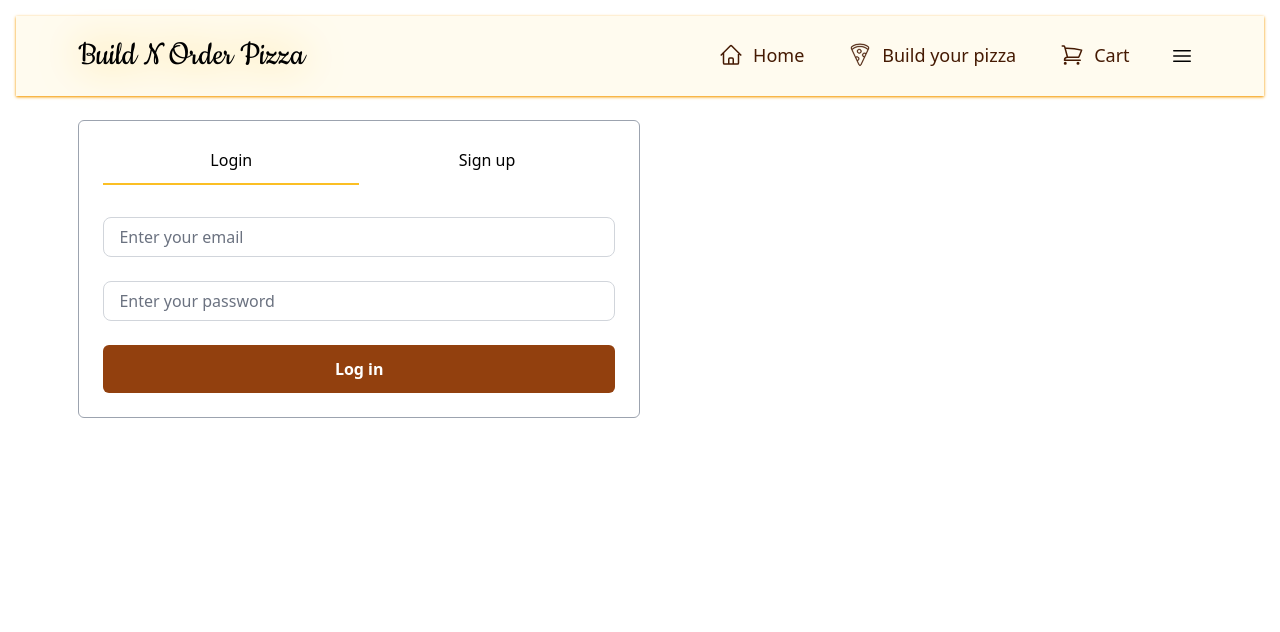
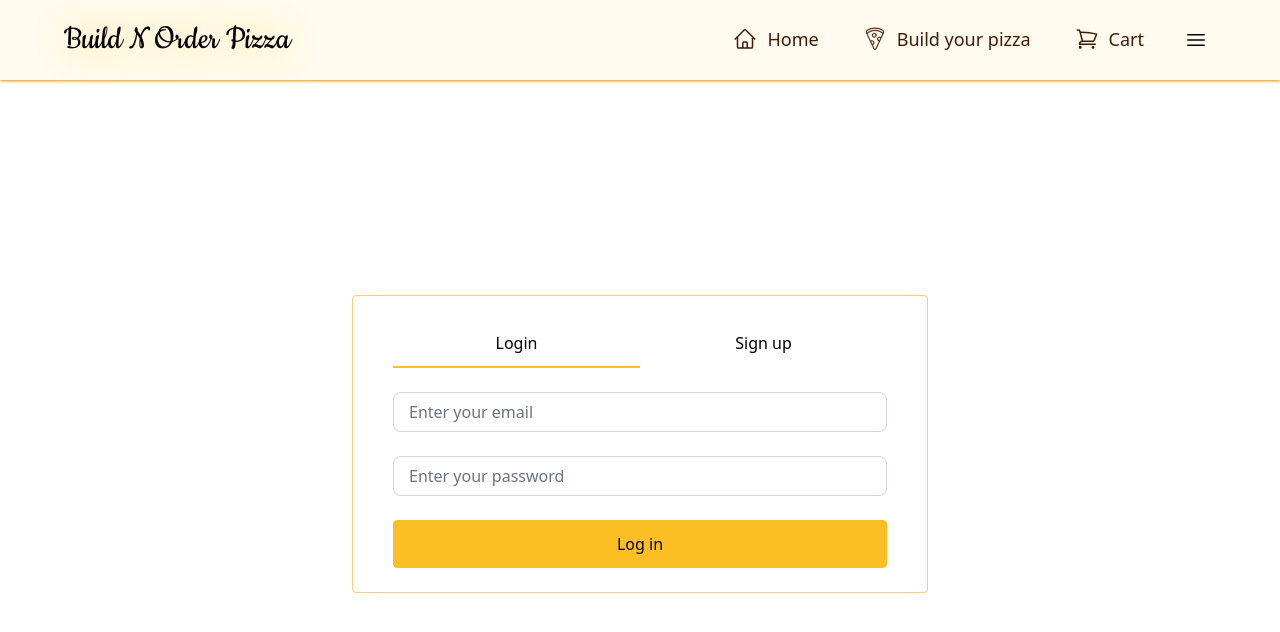
Before and after one commit to AkritiGhosh/BuildNOrderPizza-Frontend, a React (Vite) app: page /auth in a window 1280 px wide. Shown: the top 632 px of the page. Built offline with nearby package versions, Linux system fonts and the light colour scheme.

Commit message:
Auth page and Profile page, same layout

```diff
--- a/src/components/common/button/Button.tsx
+++ b/src/components/common/button/Button.tsx
@@ -32,7 +32,7 @@ const Button = ({
   return (
     <button
       {...props}
-      className={`relative w-auto ${btnSize} flex items-center border rounded hover:shadow hover:shadow-amber-200 dark:hover:shadow-slate-300 font-medium hover:font-semibold text-black dark:text-white ${style}  ${className}`}
+      className={`relative w-auto ${btnSize} flex items-center justify-center border rounded hover:shadow hover:shadow-amber-200 dark:hover:shadow-slate-300 font-medium hover:font-semibold text-black dark:text-white ${style}  ${className}`}
     >
       {children}
     </button>
--- a/src/components/user/authPage/Login.tsx
+++ b/src/components/user/authPage/Login.tsx
@@ -1,5 +1,6 @@
 import React, { useState } from "react";
 import FloatingLabelInput from "../../common/FloatingLabelInput";
+import Button from "../../common/button/Button";
 
 const Login = () => {
   const [email, setEmail] = useState("");
@@ -23,9 +24,9 @@ const Login = () => {
         value={pwd}
         setValue={setPwd}
       />
-      <button className="w-auto h-12 py-2 px-4 rounded-md text-base bg-amber-800 text-white font-bold hover:bg-amber-700">
+      <Button onClick={() => {}} type="filled" size="lg">
         Log in
-      </button>
+      </Button>
     </div>
   );
 };
--- a/src/components/user/authPage/Register.tsx
+++ b/src/components/user/authPage/Register.tsx
@@ -1,7 +1,10 @@
-import React, { useState } from "react";
+import { useState } from "react";
 import FloatingLabelInput from "../../common/FloatingLabelInput";
+import Button from "../../common/button/Button";
+import { useNavigate } from "react-router-dom";
 
 const Register = () => {
+  const nav = useNavigate();
   const [email, setEmail] = useState("");
   const [pwd, setPwd] = useState("");
   const [confirmPwd, setConfirmPwd] = useState("");
@@ -31,9 +34,9 @@ const Register = () => {
         value={confirmPwd}
         setValue={setConfirmPwd}
       />
-      <button className="w-auto h-12 py-2 px-4 rounded-md text-base bg-amber-800 text-white font-bold hover:bg-amber-700">
+      <Button onClick={() => {nav('/1/edit-profile')}} type="filled" size="lg">
         Create profile
-      </button>
+      </Button>
     </div>
   );
 };
--- a/src/layout/FormLayout.tsx
+++ b/src/layout/FormLayout.tsx
@@ -0,0 +1,13 @@
+import { ReactElement } from "react";
+
+const FormLayout = ({ children }: { children: ReactElement | string }) => {
+  return (
+    <div className="w-full min-h-full sm:w-2/3 md:w-1/2 mx-auto flex items-center">
+      <div className="w-full border rounded border-amber-500/50 dark:border-slate-500/50 py-6 px-4 md:px-6 lg:px-10  flex flex-col items-start justify-center gap-4">
+        {children}
+      </div>
+    </div>
+  );
+};
+
+export default FormLayout;
--- a/src/page/consumer/CreateProfile.tsx
+++ b/src/page/consumer/CreateProfile.tsx
@@ -3,6 +3,7 @@ import Heading from "../../components/common/Heading";
 import FloatingLabelInput from "../../components/common/FloatingLabelInput";
 import { UserProfile } from "../../lib/type";
 import PageLayout from "../../layout/PageLayout";
+import FormLayout from "../../layout/FormLayout";
 
 const initialData: UserProfile = {
   name: "",
@@ -19,7 +20,8 @@ const CreateProfile = () => {
 
   return (
     <PageLayout>
-      <div className="w-full min-h-full sm:w-2/3 md:w-1/2 lg:w-2/5 mx-auto flex flex-col items-start justify-center gap-4 py-4 px-5">
+      <FormLayout>
+        <>
           <Heading>Create your profile</Heading>
           <div className="w-full mb-3">
             <FloatingLabelInput
@@ -68,7 +70,8 @@ const CreateProfile = () => {
               setValue={(val) => setFormData("email", String(val))}
             />
           </div>
-      </div>
+        </>
+      </FormLayout>
     </PageLayout>
   );
 };
--- a/src/page/user/AuthPage.tsx
+++ b/src/page/user/AuthPage.tsx
@@ -1,7 +1,29 @@
-import { useMemo, useState } from "react";
+import { ReactElement, useMemo, useState } from "react";
 import Login from "../../components/user/authPage/Login";
 import Register from "../../components/user/authPage/Register";
 import PageLayout from "../../layout/PageLayout";
+import FormLayout from "../../layout/FormLayout";
+
+type TabProps = {
+  active: boolean;
+  children: ReactElement | string;
+  onClick: () => void;
+};
+
+const TabButton = ({ active, children, ...props }: TabProps) => {
+  return (
+    <button
+      {...props}
+      className={
+        active
+          ? "w-full border-b-2 border-amber-400 hover:border-amber-200 dark:border-slate-600 dark:hover:border-slate-400 text-black dark:text-white"
+          : "w-full border-b-2 border-transparent hover:border-gray-200/50  text-black dark:text-white"
+      }
+    >
+      {children}
+    </button>
+  );
+};
 
 type authAction = "login" | "register";
 const AuthPage = () => {
@@ -19,32 +41,26 @@ const AuthPage = () => {
   }, [action]);
 
   return (
-    <PageLayout className="flex items-center justify-center p-4">
-      <div className="relative flex flex-col gap-6 w-full md:w-1/2 lg:w-3/5 xl:w-1/2 pt-4 px-6 pb-6 border border-gray-400 rounded-md bg-white dark:bg-black">
+    <PageLayout>
+      <FormLayout>
+        <>
           <div className="w-full h-12 top-0 flex flex-row">
-          <button
+            <TabButton
+              active={action == "login"}
               onClick={() => setAction("login")}
-            className={
-              action == "login"
-                ? "w-full border-b-2 border-amber-400 hover:border-amber-200  text-black dark:text-white"
-                : "w-full border-b-2 border-transparent hover:border-gray-200/50  text-black dark:text-white"
-            }
             >
               Login
-          </button>
-          <button
+            </TabButton>
+            <TabButton
+              active={action == "register"}
               onClick={() => setAction("register")}
-            className={
-              action == "register"
-                ? "w-full border-b-2 border-amber-400 hover:border-amber-200  text-black dark:text-white"
-                : "w-full border-b-2 border-transparent hover:border-gray-200/50  text-black dark:text-white"
-            }
             >
               Sign up
-          </button>
+            </TabButton>
           </div>
           {form}
-      </div>
+        </>
+      </FormLayout>
     </PageLayout>
   );
 };
```
Lines whose indentation alone changed are shown as unchanged.
